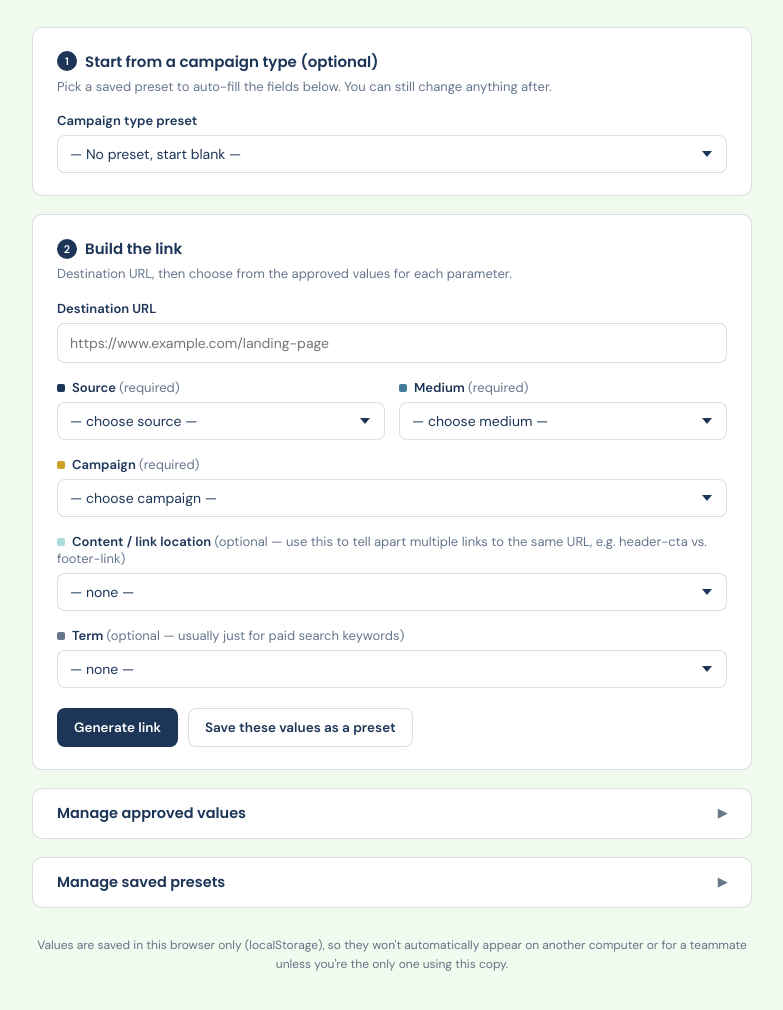
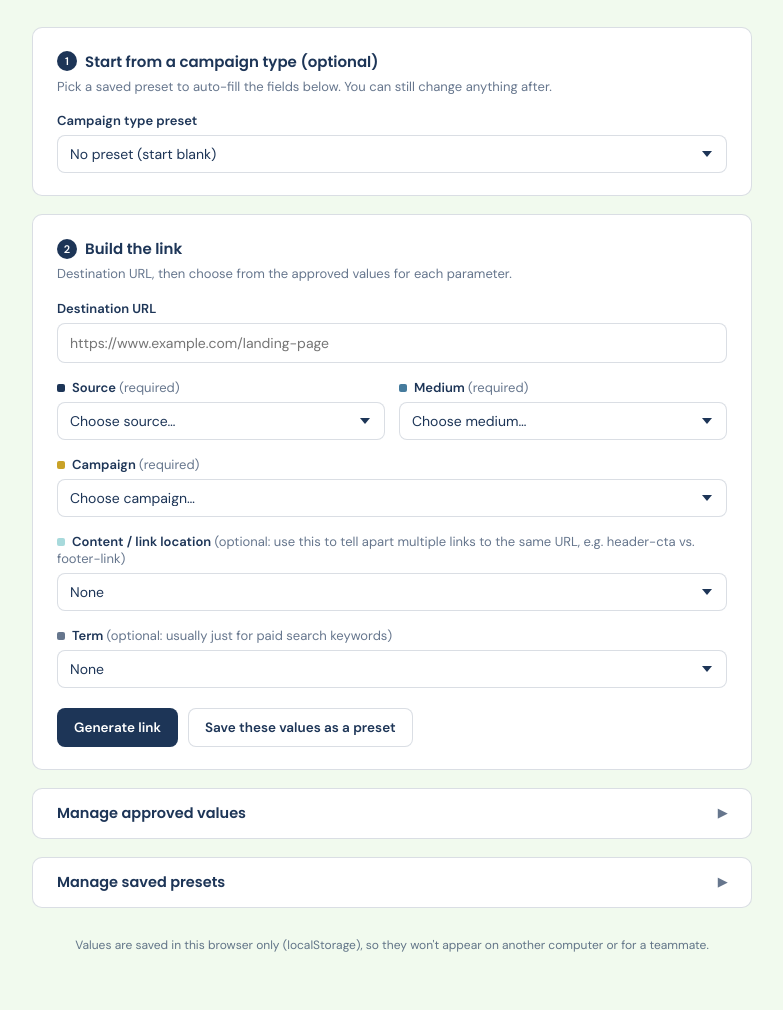
Before and after one commit to MollyPW/UTM-Link-Builder, a plain HTML site: page index.html in a window 1280 px wide. Shown: the part 160-1170 px from the top of the page, without its empty margins (248-1031 px from the left). Drawn offline with nearby package versions, Linux system fonts and the light colour scheme.

Commit message:
Proofreading fixes, round 1 (spelling, grammar, voice updates)
Co-Authored-By: Claude Opus 5.5 <noreply@anthropic.com>
Claude-Session: https://claude.ai/code/session_01AEMWqWW2Gqrw4JcDHhqQfC

```diff
--- a/index.html
+++ b/index.html
@@ -11,7 +11,7 @@
 <link href="https://fonts.googleapis.com/css2?family=DM+Sans:wght@400;500;600;700&family=Poppins:wght@600;700;800&family=DM+Mono:wght@400;500&display=swap" rel="stylesheet">
 <style>
   :root{
-    /* Molly's brand tokens — the only colors this build draws from.
+    /* Molly's brand tokens - the only colors this build draws from.
        See the note above .tag-dot for the one documented functional
        exception (small per-field identity dots). */
     --navy:#1D3557;
@@ -22,7 +22,7 @@
     --gold:#C9A227;
     --white:#FFFFFF;
 
-    /* muted text on the offwhite base (not a white card) — steel fails
+    /* muted text on the offwhite base (not a white card) - steel fails
        AA there, so this is navy at reduced opacity instead of a new hue */
     --navy-soft:rgba(29,53,87,.68);
     --rule:rgba(29,53,87,.16);
@@ -336,7 +336,7 @@
     <div class="field">
       <label for="presetSelect">Campaign type preset</label>
       <select id="presetSelect">
-        <option value="">— No preset, start blank —</option>
+        <option value="">No preset (start blank)</option>
       </select>
     </div>
   </div>
@@ -368,12 +368,12 @@
     </div>
 
     <div class="field">
-      <label for="sel_content"><span class="tag-dot" style="background:var(--teal)"></span>Content / link location <span class="opt">(optional — use this to tell apart multiple links to the same URL, e.g. header-cta vs. footer-link)</span></label>
+      <label for="sel_content"><span class="tag-dot" style="background:var(--teal)"></span>Content / link location <span class="opt">(optional: use this to tell apart multiple links to the same URL, e.g. header-cta vs. footer-link)</span></label>
       <select id="sel_content"></select>
     </div>
 
     <div class="field">
-      <label for="sel_term"><span class="tag-dot" style="background:var(--navy-soft)"></span>Term <span class="opt">(optional — usually just for paid search keywords)</span></label>
+      <label for="sel_term"><span class="tag-dot" style="background:var(--navy-soft)"></span>Term <span class="opt">(optional: usually just for paid search keywords)</span></label>
       <select id="sel_term"></select>
     </div>
 
@@ -410,7 +410,7 @@
     </div>
   </details>
 
-  <p class="footnote">Values are saved in this browser only (localStorage), so they won't automatically appear on another computer or for a teammate unless you're the only one using this copy.</p>
+  <p class="footnote">Values are saved in this browser only (localStorage), so they won't appear on another computer or for a teammate.</p>
 </main>
 
 <script>
@@ -441,7 +441,7 @@ const DEFAULT_PRESETS = [
   {name:'Email newsletter',  source:'newsletter', medium:'email', campaign:'', content:'header-cta', term:''}
 ];
 
-// ---------- Storage helpers (plain localStorage — see footnote in UI) ----------
+// ---------- Storage helpers (plain localStorage - see footnote in UI) ----------
 const OPT_KEY = 'utm_builder_options_v1';
 const PRESET_KEY = 'utm_builder_presets_v1';
 
@@ -479,7 +479,7 @@ function renderFieldSelects(){
     const sel = document.getElementById('sel_'+f.key);
     const current = sel.value;
     sel.innerHTML = '';
-    const blankLabel = f.required ? '— choose ' + f.label.toLowerCase() + ' —' : '— none —';
+    const blankLabel = f.required ? 'Choose ' + f.label.toLowerCase() + '…' : 'None';
     sel.appendChild(new Option(blankLabel, ''));
     options[f.key].forEach(v=>{
       sel.appendChild(new Option(v, v));
@@ -491,7 +491,7 @@ function renderFieldSelects(){
 // ---------- Render: preset dropdown ----------
 function renderPresetSelect(){
   const sel = document.getElementById('presetSelect');
-  sel.innerHTML = '<option value="">— No preset, start blank —</option>';
+  sel.innerHTML = '<option value="">No preset (start blank)</option>';
   presets.forEach((p,i)=>{
     sel.appendChild(new Option(p.name, i));
   });
@@ -566,7 +566,7 @@ document.getElementById('copyBtn').addEventListener('click', ()=>{
     const c = document.getElementById('copyConfirm');
     c.classList.add('show');
     setTimeout(()=>c.classList.remove('show'), 1600);
-  }).catch(()=>{ showWarn('Could not copy automatically — select and copy the link text manually.'); });
+  }).catch(()=>{ showWarn('Could not copy automatically - select and copy the link text manually.'); });
 });
 
 // ---------- Save preset ----------
```
Also changed, not shown: utm-builder.html (+7 -7 lines), 2 other files.
